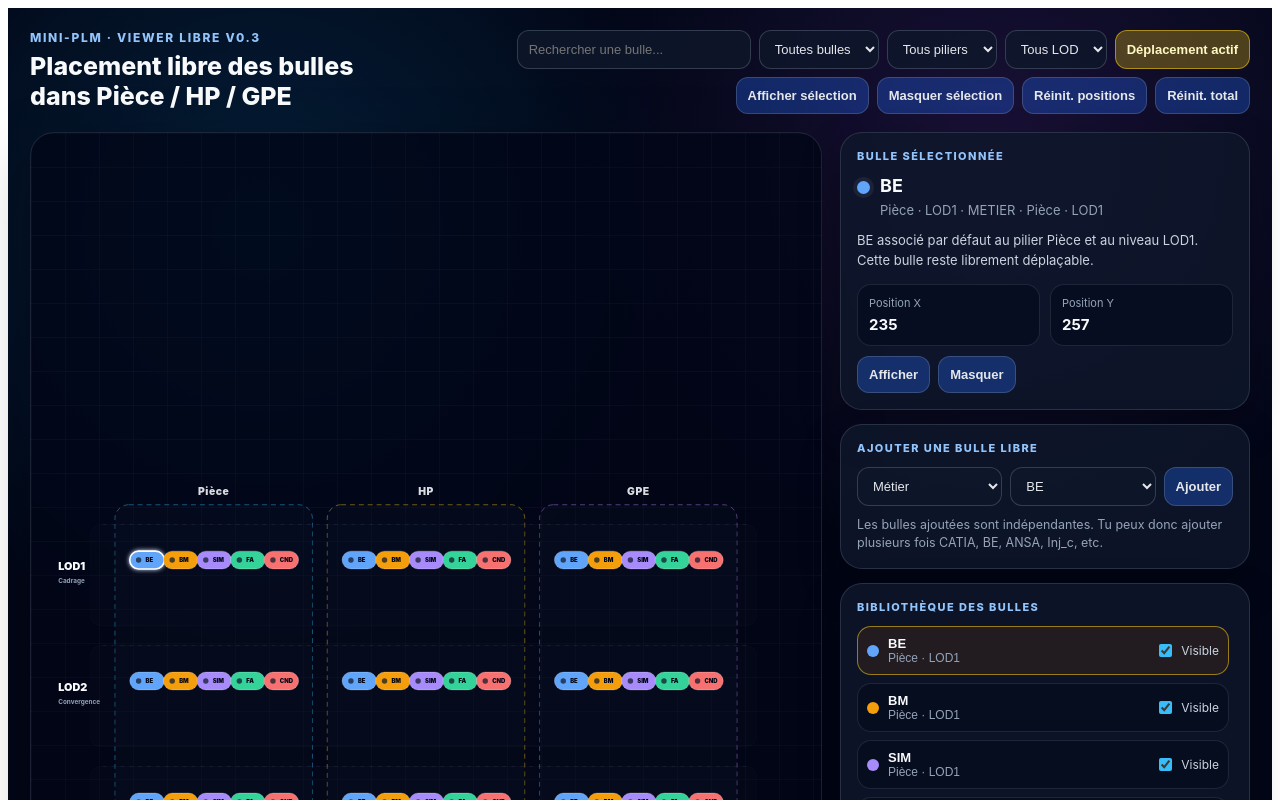
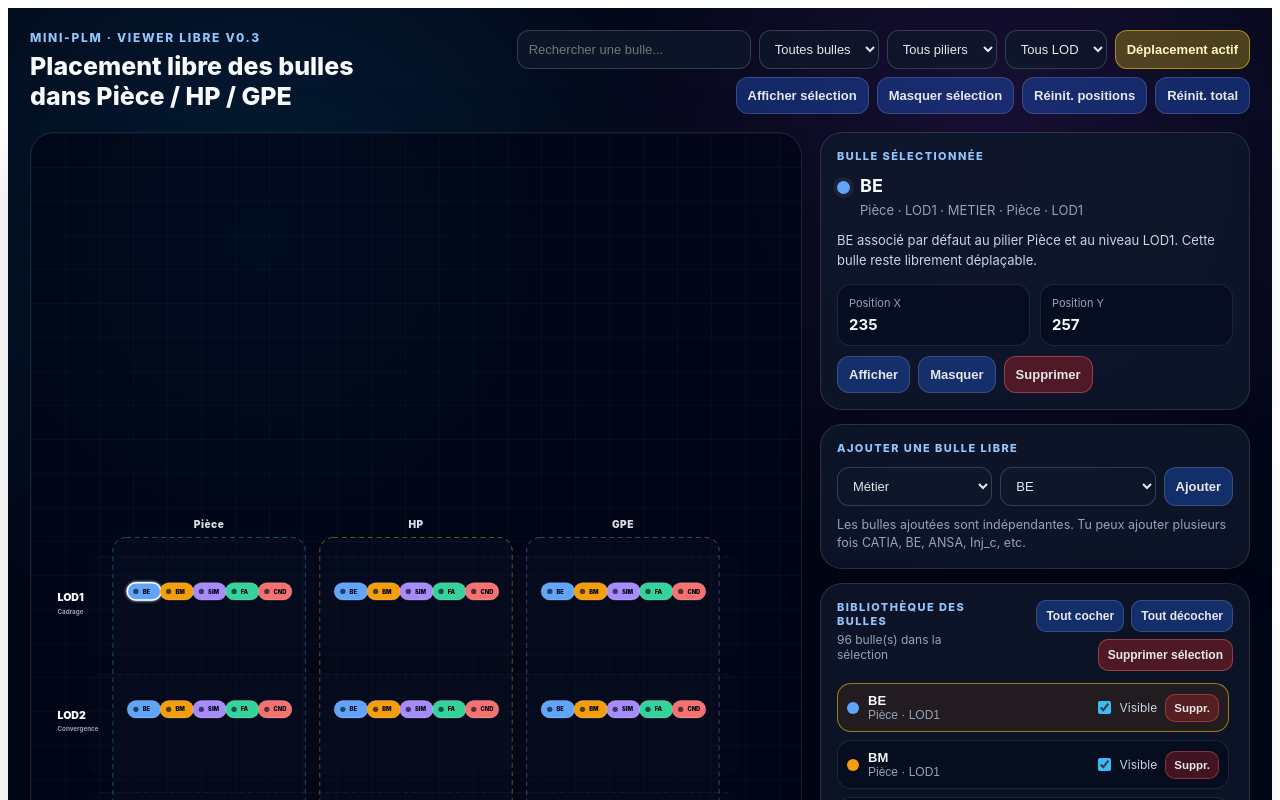
Before and after one commit to batbot252-oss/Process_mining, a Next.js app: page /viewer in a window 1280 px wide. Shown: the top 800 px of the page. Built offline with nearby package versions, Linux system fonts and the light colour scheme.

Commit message:
Update page.tsx

```diff
--- a/app/viewer/page.tsx
+++ b/app/viewer/page.tsx
@@ -53,6 +53,7 @@ type BubbleOverride = {
   x?: number;
   y?: number;
   visible?: boolean;
+  deleted?: boolean;
 };
 
 const WIDTH = 1600;
@@ -153,7 +154,10 @@ const PILLAR_COLORS: Record<Pillar, string> = {
   GPE: "#c084fc",
 };
 
-const PILLAR_FRAMES: Record<Pillar, { x: number; y: number; w: number; h: number }> = {
+const PILLAR_FRAMES: Record<
+  Pillar,
+  { x: number; y: number; w: number; h: number }
+> = {
   PIECE: { x: 170, y: 145, w: 400, h: 755 },
   HP: { x: 600, y: 145, w: 400, h: 755 },
   GPE: { x: 1030, y: 145, w: 400, h: 755 },
@@ -310,7 +314,9 @@ export default function ViewerPage() {
     Record<string, BubbleOverride>
   >({});
 
-  const [selectedBubbleId, setSelectedBubbleId] = useState<string>("PIECE_LOD1_BE");
+  const [selectedBubbleId, setSelectedBubbleId] = useState<string>(
+    "PIECE_LOD1_BE"
+  );
 
   const [moveEnabled, setMoveEnabled] = useState(true);
   const [search, setSearch] = useState("");
@@ -318,7 +324,8 @@ export default function ViewerPage() {
   const [pillarFilter, setPillarFilter] = useState<Pillar | "ALL">("ALL");
   const [lodFilter, setLodFilter] = useState<LOD | "ALL">("ALL");
 
-  const [newBubbleFamily, setNewBubbleFamily] = useState<BubbleFamily>("METIER");
+  const [newBubbleFamily, setNewBubbleFamily] =
+    useState<BubbleFamily>("METIER");
   const [newBubbleValue, setNewBubbleValue] = useState<string>("BE");
 
   useEffect(() => {
@@ -327,7 +334,9 @@ export default function ViewerPage() {
       const rawCustomBubbles = window.localStorage.getItem(LS_CUSTOM_BUBBLES);
 
       if (rawOverrides) {
-        setBubbleOverrides(JSON.parse(rawOverrides) as Record<string, BubbleOverride>);
+        setBubbleOverrides(
+          JSON.parse(rawOverrides) as Record<string, BubbleOverride>
+        );
       }
 
       if (rawCustomBubbles) {
@@ -380,18 +389,23 @@ export default function ViewerPage() {
         x: override?.x ?? bubble.x,
         y: override?.y ?? bubble.y,
         visible: override?.visible ?? bubble.visibleDefault,
+        deleted: override?.deleted ?? false,
       };
     });
   }, [allBaseBubbles, bubbleOverrides]);
 
   const selectedBubble = useMemo(() => {
-    return bubbles.find((bubble) => bubble.id === selectedBubbleId);
+    return bubbles.find(
+      (bubble) => bubble.id === selectedBubbleId && !bubble.deleted
+    );
   }, [bubbles, selectedBubbleId]);
 
   const filteredBubbles = useMemo(() => {
     const searchValue = search.toLowerCase().trim();
 
     return bubbles.filter((bubble) => {
+      if (bubble.deleted) return false;
+
       const matchSearch =
         searchValue.length === 0 ||
         bubble.label.toLowerCase().includes(searchValue) ||
@@ -399,7 +413,8 @@ export default function ViewerPage() {
         bubble.description.toLowerCase().includes(searchValue) ||
         bubble.family.toLowerCase().includes(searchValue);
 
-      const matchFamily = familyFilter === "ALL" || bubble.family === familyFilter;
+      const matchFamily =
+        familyFilter === "ALL" || bubble.family === familyFilter;
 
       const matchPillar =
         pillarFilter === "ALL" || bubble.pillar === pillarFilter || !bubble.pillar;
@@ -431,7 +446,7 @@ export default function ViewerPage() {
 
   function startDragBubble(
     event: ReactPointerEvent<SVGGElement>,
-    bubble: Bubble & { visible: boolean }
+    bubble: Bubble & { visible: boolean; deleted: boolean }
   ) {
     setSelectedBubbleId(bubble.id);
 
@@ -485,14 +500,14 @@ export default function ViewerPage() {
     }));
   }
 
-  function showFilteredBubbles() {
+  function setFilteredBubblesVisibility(visible: boolean) {
     setBubbleOverrides((previous) => {
       const next = { ...previous };
 
       for (const bubble of filteredBubbles) {
         next[bubble.id] = {
           ...next[bubble.id],
-          visible: true,
+          visible,
         };
       }
 
@@ -500,29 +515,18 @@ export default function ViewerPage() {
     });
   }
 
-  function hideFilteredBubbles() {
-    setBubbleOverrides((previous) => {
-      const next = { ...previous };
-
-      for (const bubble of filteredBubbles) {
-        next[bubble.id] = {
-          ...next[bubble.id],
-          visible: false,
-        };
+  function showFilteredBubbles() {
+    setFilteredBubblesVisibility(true);
   }
 
-      return next;
-    });
+  function hideFilteredBubbles() {
+    setFilteredBubblesVisibility(false);
   }
 
   function addCustomBubble() {
     const label = labelForFamilyValue(newBubbleFamily, newBubbleValue);
     const color = colorForFamilyValue(newBubbleFamily, newBubbleValue);
     const index = customBubbles.length;
-    const position = {
-      x: 1460,
-      y: 190 + (index % 12) * 48,
-    };
 
     const id = `CUSTOM_${Date.now()}_${Math.round(Math.random() * 100000)}`;
 
@@ -531,8 +535,8 @@ export default function ViewerPage() {
       label,
       subtitle: subtitleForFamilyValue(newBubbleFamily),
       family: newBubbleFamily,
-      x: position.x,
-      y: position.y,
+      x: 1460,
+      y: 190 + (index % 12) * 48,
       color,
       description: descriptionForFamilyValue(newBubbleFamily, newBubbleValue),
       visibleDefault: true,
@@ -543,17 +547,65 @@ export default function ViewerPage() {
     setSelectedBubbleId(id);
   }
 
-  function deleteCustomBubble(bubbleId: string) {
-    setCustomBubbles((previous) => previous.filter((bubble) => bubble.id !== bubbleId));
+  function deleteBubble(bubbleId: string) {
+    const bubble = bubbles.find((item) => item.id === bubbleId);
+
+    if (!bubble) return;
+
+    if (bubble.isCustom) {
+      setCustomBubbles((previous) =>
+        previous.filter((item) => item.id !== bubbleId)
+      );
 
       setBubbleOverrides((previous) => {
         const next = { ...previous };
         delete next[bubbleId];
         return next;
       });
+    } else {
+      setBubbleOverrides((previous) => ({
+        ...previous,
+        [bubbleId]: {
+          ...previous[bubbleId],
+          visible: false,
+          deleted: true,
+        },
+      }));
+    }
 
     if (selectedBubbleId === bubbleId) {
-      setSelectedBubbleId("PIECE_LOD1_BE");
+      setSelectedBubbleId("");
+    }
+  }
+
+  function deleteFilteredBubbles() {
+    const idsToDelete = filteredBubbles.map((bubble) => bubble.id);
+    const idsToDeleteSet = new Set(idsToDelete);
+
+    setCustomBubbles((previous) =>
+      previous.filter((bubble) => !idsToDeleteSet.has(bubble.id))
+    );
+
+    setBubbleOverrides((previous) => {
+      const next = { ...previous };
+
+      for (const bubble of filteredBubbles) {
+        if (bubble.isCustom) {
+          delete next[bubble.id];
+        } else {
+          next[bubble.id] = {
+            ...next[bubble.id],
+            visible: false,
+            deleted: true,
+          };
+        }
+      }
+
+      return next;
+    });
+
+    if (idsToDeleteSet.has(selectedBubbleId)) {
+      setSelectedBubbleId("");
     }
   }
 
@@ -562,8 +614,11 @@ export default function ViewerPage() {
       const next: Record<string, BubbleOverride> = {};
 
       for (const [bubbleId, override] of Object.entries(previous)) {
-        if (override.visible !== undefined) {
-          next[bubbleId] = { visible: override.visible };
+        if (override.visible !== undefined || override.deleted !== undefined) {
+          next[bubbleId] = {
+            visible: override.visible,
+            deleted: override.deleted,
+          };
         }
       }
 
@@ -661,7 +716,13 @@ export default function ViewerPage() {
             onPointerLeave={stopDraggingBubble}
           >
             <defs>
-              <filter id="bubbleGlow" x="-60%" y="-80%" width="220%" height="260%">
+              <filter
+                id="bubbleGlow"
+                x="-60%"
+                y="-80%"
+                width="220%"
+                height="260%"
+              >
                 <feGaussianBlur stdDeviation="3.8" result="coloredBlur" />
                 <feMerge>
                   <feMergeNode in="coloredBlur" />
@@ -741,7 +802,9 @@ export default function ViewerPage() {
                 <g
                   key={bubble.id}
                   transform={`translate(${bubble.x}, ${bubble.y})`}
-                  className={moveEnabled ? "bubbleGroup bubbleGroupMove" : "bubbleGroup"}
+                  className={
+                    moveEnabled ? "bubbleGroup bubbleGroupMove" : "bubbleGroup"
+                  }
                   onPointerDown={(event) => startDragBubble(event, bubble)}
                   filter={selected ? "url(#bubbleGlow)" : undefined}
                 >
@@ -753,7 +816,11 @@ export default function ViewerPage() {
                     rx={18}
                     fill={bubble.color}
                     stroke={
-                      selected ? "#ffffff" : hasCustomPosition ? "#facc15" : "rgba(255,255,255,0.28)"
+                      selected
+                        ? "#ffffff"
+                        : hasCustomPosition
+                          ? "#facc15"
+                          : "rgba(255,255,255,0.28)"
                     }
                     strokeWidth={selected ? 3.2 : hasCustomPosition ? 2.6 : 1.6}
                   />
@@ -765,11 +832,7 @@ export default function ViewerPage() {
                     fill="rgba(15,23,42,0.72)"
                   />
 
-                  <text
-                    x={-width / 2 + 32}
-                    y={4.5}
-                    className="bubbleText"
-                  >
+                  <text x={-width / 2 + 32} y={4.5} className="bubbleText">
                     {bubble.label}
                   </text>
                 </g>
@@ -821,15 +884,12 @@ export default function ViewerPage() {
                   <button onClick={() => setBubbleVisible(selectedBubble.id, false)}>
                     Masquer
                   </button>
-
-                  {selectedBubble.isCustom ? (
                   <button
                     className="dangerButton"
-                      onClick={() => deleteCustomBubble(selectedBubble.id)}
+                    onClick={() => deleteBubble(selectedBubble.id)}
                   >
                     Supprimer
                   </button>
-                  ) : null}
                 </div>
               </>
             ) : (
@@ -867,13 +927,28 @@ export default function ViewerPage() {
             </div>
 
             <p className="hint">
-              Les bulles ajoutées sont indépendantes. Tu peux donc ajouter plusieurs
+              Les bulles ajoutées sont indépendantes. Tu peux ajouter plusieurs
               fois CATIA, BE, ANSA, Inj_c, etc.
             </p>
           </div>
 
           <div className="panelBlock">
+            <div className="libraryHeader">
+              <div>
                 <p className="panelLabel">Bibliothèque des bulles</p>
+                <p className="libraryCount">
+                  {filteredBubbles.length} bulle(s) dans la sélection
+                </p>
+              </div>
+
+              <div className="libraryActions">
+                <button onClick={showFilteredBubbles}>Tout cocher</button>
+                <button onClick={hideFilteredBubbles}>Tout décocher</button>
+                <button className="dangerButton" onClick={deleteFilteredBubbles}>
+                  Supprimer sélection
+                </button>
+              </div>
+            </div>
 
             <div className="bubbleList">
               {filteredBubbles.length === 0 ? (
@@ -902,6 +977,7 @@ export default function ViewerPage() {
                       </span>
                     </button>
 
+                    <div className="bubbleListControls">
                       <label className="visibilityToggle">
                         <input
                           type="checkbox"
@@ -912,6 +988,15 @@ export default function ViewerPage() {
                         />
                         <span>{bubble.visible ? "Visible" : "Masquée"}</span>
                       </label>
+
+                      <button
+                        className="miniDeleteButton"
+                        onClick={() => deleteBubble(bubble.id)}
+                        title="Supprimer la bulle"
+                      >
+                        Suppr.
+                      </button>
+                    </div>
                   </div>
                 ))
               )}
@@ -932,13 +1017,13 @@ export default function ViewerPage() {
                 <strong>Bulles libres</strong> : métiers, outils et métiers simulation.
               </li>
               <li>
-                <strong>Affichage libre</strong> : chaque bulle peut être visible ou masquée.
+                <strong>Cocher / décocher</strong> : chaque bulle peut être affichée ou masquée.
               </li>
               <li>
-                <strong>Placement libre</strong> : chaque bulle peut être déplacée où tu veux.
+                <strong>Supprimer</strong> : une bulle supprimée disparaît de la bibliothèque.
               </li>
               <li>
-                <strong>Contour jaune</strong> : bulle repositionnée manuellement.
+                <strong>Réinit. total</strong> : restaure toutes les bulles par défaut.
               </li>
             </ul>
           </div>
@@ -1002,7 +1087,9 @@ export default function ViewerPage() {
         .toolbar button,
         .addBubbleGrid select,
         .addBubbleGrid button,
-        .selectedActions button {
+        .selectedActions button,
+        .libraryActions button,
+        .miniDeleteButton {
           border: 1px solid rgba(148, 163, 184, 0.28);
           background: rgba(15, 23, 42, 0.84);
           color: #e5e7eb;
@@ -1018,7 +1105,9 @@ export default function ViewerPage() {
 
         .toolbar button,
         .addBubbleGrid button,
-        .selectedActions button {
+        .selectedActions button,
+        .libraryActions button,
+        .miniDeleteButton {
           cursor: pointer;
           font-weight: 800;
           background: rgba(37, 99, 235, 0.34);
@@ -1030,9 +1119,16 @@ export default function ViewerPage() {
           color: #fef9c3;
         }
 
+        .dangerButton,
+        .selectedActions .dangerButton,
+        .libraryActions .dangerButton {
+          background: rgba(220, 38, 38, 0.32);
+          border-color: rgba(248, 113, 113, 0.42);
+        }
+
         .layout {
           display: grid;
-          grid-template-columns: minmax(0, 1fr) 410px;
+          grid-template-columns: minmax(0, 1fr) 430px;
           gap: 18px;
           align-items: stretch;
         }
@@ -1144,6 +1240,37 @@ export default function ViewerPage() {
           letter-spacing: 0.13em;
         }
 
+        .libraryHeader {
+          display: flex;
+          justify-content: space-between;
+          align-items: flex-start;
+          gap: 12px;
+          margin-bottom: 12px;
+        }
+
+        .libraryHeader .panelLabel {
+          margin-bottom: 4px;
+        }
+
+        .libraryCount {
+          margin: 0;
+          font-size: 12px;
+          color: #94a3b8;
+        }
+
+        .libraryActions {
+          display: flex;
+          flex-wrap: wrap;
+          justify-content: flex-end;
+          gap: 7px;
+        }
+
+        .libraryActions button {
+          padding: 8px 9px;
+          font-size: 12px;
+          border-radius: 10px;
+        }
+
         .selectedHeader {
           display: flex;
           align-items: flex-start;
@@ -1211,11 +1338,6 @@ export default function ViewerPage() {
           gap: 8px;
         }
 
-        .selectedActions .dangerButton {
-          background: rgba(220, 38, 38, 0.32);
-          border-color: rgba(248, 113, 113, 0.42);
-        }
-
         .addBubbleGrid {
           display: grid;
           grid-template-columns: 1fr 1fr auto;
@@ -1233,7 +1355,7 @@ export default function ViewerPage() {
           display: flex;
           flex-direction: column;
           gap: 8px;
-          max-height: 340px;
+          max-height: 360px;
           overflow: auto;
           padding-right: 4px;
         }
@@ -1285,6 +1407,12 @@ export default function ViewerPage() {
           font-size: 12px;
         }
 
+        .bubbleListControls {
+          display: flex;
+          align-items: center;
+          gap: 8px;
+        }
+
         .visibilityToggle {
           display: flex;
           align-items: center;
@@ -1296,6 +1424,14 @@ export default function ViewerPage() {
 
         .visibilityToggle input {
           accent-color: #38bdf8;
+        }
+
+        .miniDeleteButton {
+          padding: 7px 8px;
+          font-size: 11.5px;
+          border-radius: 10px;
+          background: rgba(220, 38, 38, 0.28);
+          border-color: rgba(248, 113, 113, 0.35);
         }
 
         .empty {
@@ -1332,6 +1468,14 @@ export default function ViewerPage() {
           .addBubbleGrid {
             grid-template-columns: 1fr;
           }
+
+          .libraryHeader {
+            flex-direction: column;
+          }
+
+          .libraryActions {
+            justify-content: flex-start;
+          }
         }
       `}</style>
     </main>
```
Lines whose indentation alone changed are shown as unchanged.
